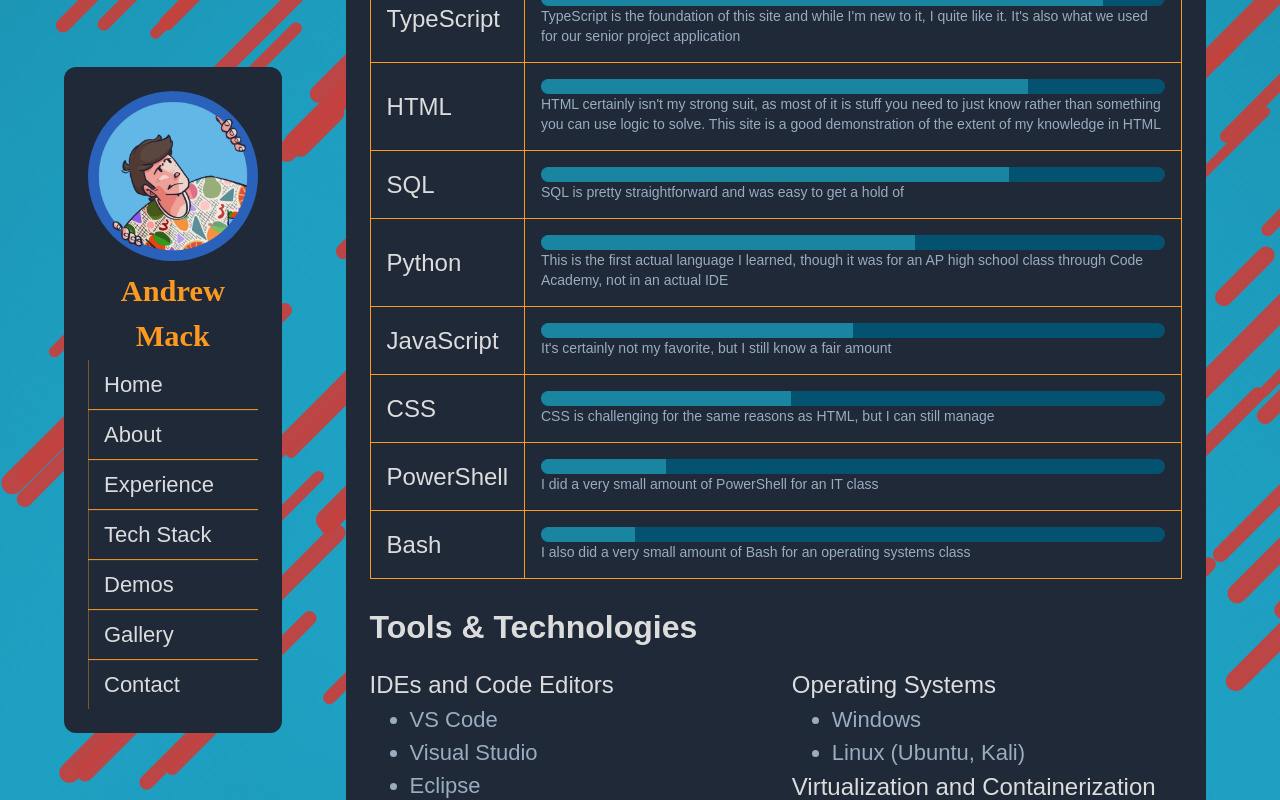
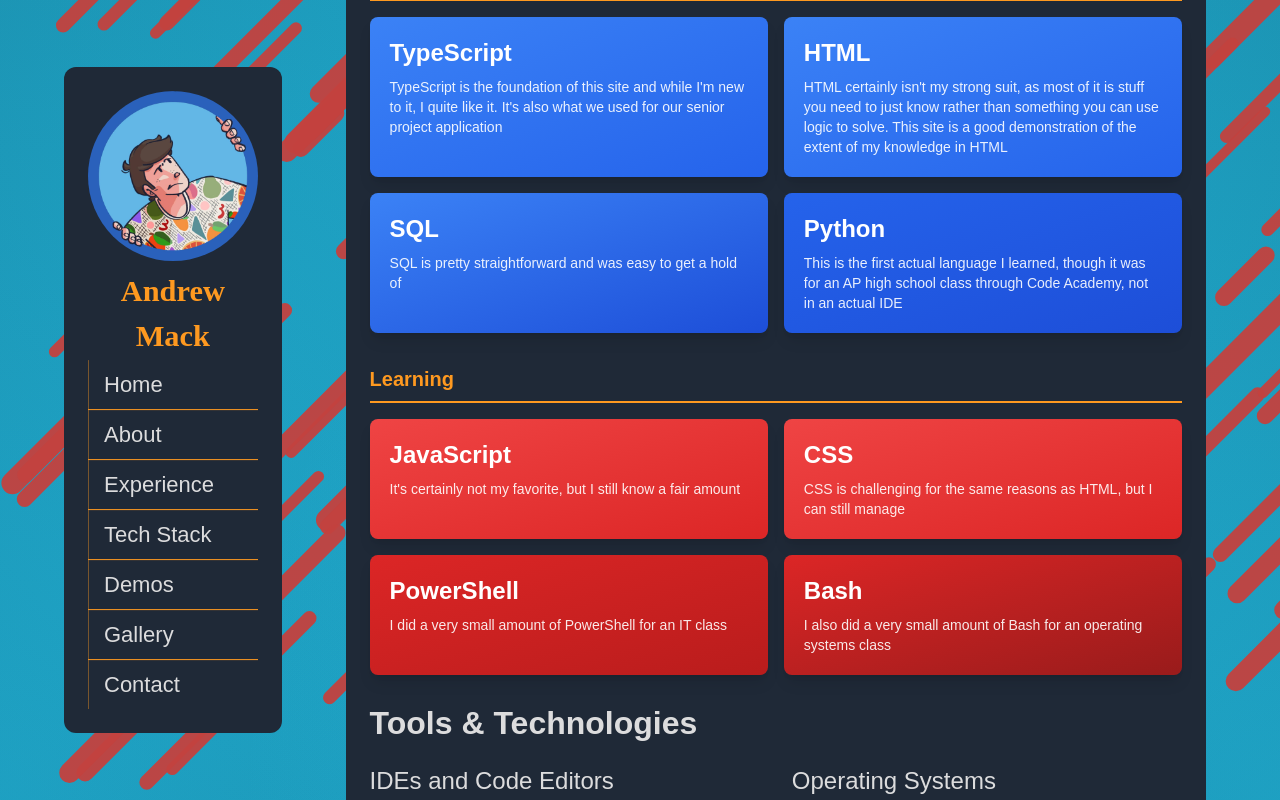
Before and after one commit to A-Mack27/Andrew-Mack-Resume, a React (Vite) app: page / in a window 1280 px wide. Both pictures are taken after a click on the button "learned". Shown: the part 537-1337 px from the top of the page. Built offline with nearby package versions, Linux system fonts and the light colour scheme.

Commit message:
Feedback changes - Removed the progress bars under the tech stack (education) tab - Added three categories, well-versed, proficient, and learning - Added the languages under each of those categories

```diff
--- a/src/pages/Education.tsx
+++ b/src/pages/Education.tsx
@@ -1,4 +1,3 @@
-import ProgressBar from '../components/ProgressBar'
 
 export default function Education() {
   return (
@@ -7,102 +6,65 @@ export default function Education() {
       <hr />
       <br />
       <h2>Programming Languages</h2>
-      <div className="references-table-container mt-2">
-        <table className="references-table">
-          <thead>
-            <th><h3>Language</h3></th>
-            <th><h3>Familiarity</h3></th>
-          </thead>
-          <tbody>
-            <tr>
-              <td><h3>C#</h3></td>
-              <td className="references-table-td">
-                <ProgressBar value={100} />
-                <p className="text-sm">This is definitely my favorite language I've learned so far. Since it was
-                  the most enjoyable for me, it also meant I enjoyed learning more than was just
-                  taught in class
-                </p>
-              </td>
-            </tr>
-            <tr>
-              <td><h3>Java</h3></td>
-              <td>
-                <ProgressBar value={95} />
-                <p className="text-sm">This is my second best language. Like C#, I took three semesters of Java,
-                  though I didn't like Java as much and as such didn't experiment as much
-                </p>
-              </td>
-            </tr>
-            <tr>
-              <td><h3>TypeScript</h3></td>
-              <td>
-                <ProgressBar value={90} />
-                <p className="text-sm">
-                  TypeScript is the foundation of this site and while I'm new to it,
-                  I quite like it. It's also what we used for our senior project application
-                </p>
-              </td>
-            </tr>
-            <tr>
-              <td><h3>HTML</h3></td>
-              <td>
-                <ProgressBar value={78} />
-                <p className="text-sm">
-                  HTML certainly isn't my strong suit, as most of it is stuff you need to just know
-                  rather than something you can use logic to solve. This site is a good demonstration
-                  of the extent of my knowledge in HTML
-                </p>
-              </td>
-            </tr>
-            <tr>
-              <td><h3>SQL</h3></td>
-              <td>
-                <ProgressBar value={75} />
-                <p className="text-sm">SQL is pretty straightforward and was easy to get a hold of
-                </p>
-              </td>
-            </tr>
-            <tr>
-              <td><h3>Python</h3></td>
-              <td>
-                <ProgressBar value={60} />
-                <p className="text-sm">
-                  This is the first actual language I learned, though it was for an AP high
-                  school class through Code Academy, not in an actual IDE
-                </p>
-              </td>
-            </tr>
-            <tr>
-              <td><h3>JavaScript</h3></td>
-              <td>
-                <ProgressBar value={50} />
-                <p className="text-sm">It's certainly not my favorite, but I still know a fair amount</p>
-              </td>
-            </tr>
-            <tr>
-              <td><h3>CSS</h3></td>
-              <td>
-                <ProgressBar value={40} />
-                <p className="text-sm">CSS is challenging for the same reasons as HTML, but I can still manage</p>
-              </td>
-            </tr>
-            <tr>
-              <td><h3>PowerShell</h3></td>
-              <td>
-                <ProgressBar value={20} />
-                <p className="text-sm">I did a very small amount of PowerShell for an IT class</p>
-              </td>
-            </tr>
-            <tr>
-              <td><h3>Bash</h3></td>
-              <td>
-                <ProgressBar value={15} />
-                <p className="text-sm">I also did a very small amount of Bash for an operating systems class</p>
-              </td>
-            </tr>
-          </tbody>
-        </table>
+      <div className="mt-4 space-y-8">
+        <div>
+          <h3 className="text-xl font-bold text-[#FE9920] mb-4 border-b-2 border-[#FE9920] pb-2">Well-versed</h3>
+          <div className="grid grid-cols-1 md:grid-cols-2 gap-4">
+            <div className="bg-gradient-to-br from-[#FE9920] to-[#C3423F] p-5 rounded-lg shadow-lg hover:shadow-xl transition-shadow">
+              <h4 className="font-bold text-2xl text-white mb-2">C#</h4>
+              <p className="text-sm text-white/90">This is definitely my favorite language I've learned so far. Since it was the most enjoyable for me, it also meant I enjoyed learning more than was just taught in class</p>
+            </div>
+            <div className="bg-gradient-to-br from-[#FE9920] to-[#C3423F] p-5 rounded-lg shadow-lg hover:shadow-xl transition-shadow">
+              <h4 className="font-bold text-2xl text-white mb-2">Java</h4>
+              <p className="text-sm text-white/90">This is my second best language. Like C#, I took three semesters of Java, though I didn't like Java as much and as such didn't experiment as much</p>
+            </div>
+          </div>
         </div>
+
+        <div>
+          <h3 className="text-xl font-bold text-[#FE9920] mb-4 border-b-2 border-[#FE9920] pb-2">Proficient</h3>
+          <div className="grid grid-cols-1 md:grid-cols-2 gap-4">
+            <div className="bg-gradient-to-br from-blue-500 to-blue-600 p-5 rounded-lg shadow-lg hover:shadow-xl transition-shadow">
+              <h4 className="font-bold text-2xl text-white mb-2">TypeScript</h4>
+              <p className="text-sm text-white/90">TypeScript is the foundation of this site and while I'm new to it, I quite like it. It's also what we used for our senior project application</p>
+            </div>
+            <div className="bg-gradient-to-br from-blue-500 to-blue-600 p-5 rounded-lg shadow-lg hover:shadow-xl transition-shadow">
+              <h4 className="font-bold text-2xl text-white mb-2">HTML</h4>
+              <p className="text-sm text-white/90">HTML certainly isn't my strong suit, as most of it is stuff you need to just know rather than something you can use logic to solve. This site is a good demonstration of the extent of my knowledge in HTML</p>
+            </div>
+            <div className="bg-gradient-to-br from-blue-500 to-blue-700 p-5 rounded-lg shadow-lg hover:shadow-xl transition-shadow">
+              <h4 className="font-bold text-2xl text-white mb-2">SQL</h4>
+              <p className="text-sm text-white/90">SQL is pretty straightforward and was easy to get a hold of</p>
+            </div>
+            <div className="bg-gradient-to-br from-blue-600 to-blue-700 p-5 rounded-lg shadow-lg hover:shadow-xl transition-shadow">
+              <h4 className="font-bold text-2xl text-white mb-2">Python</h4>
+              <p className="text-sm text-white/90">This is the first actual language I learned, though it was for an AP high school class through Code Academy, not in an actual IDE</p>
+            </div>
+          </div>
+        </div>
+
+        <div>
+          <h3 className="text-xl font-bold text-[#FE9920] mb-4 border-b-2 border-[#FE9920] pb-2">Learning</h3>
+          <div className="grid grid-cols-1 md:grid-cols-2 gap-4">
+            <div className="bg-gradient-to-br from-red-500 to-red-600 p-5 rounded-lg shadow-lg hover:shadow-xl transition-shadow">
+              <h4 className="font-bold text-2xl text-white mb-2">JavaScript</h4>
+              <p className="text-sm text-white/90">It's certainly not my favorite, but I still know a fair amount</p>
+            </div>
+            <div className="bg-gradient-to-br from-red-500 to-red-600 p-5 rounded-lg shadow-lg hover:shadow-xl transition-shadow">
+              <h4 className="font-bold text-2xl text-white mb-2">CSS</h4>
+              <p className="text-sm text-white/90">CSS is challenging for the same reasons as HTML, but I can still manage</p>
+            </div>
+            <div className="bg-gradient-to-br from-red-600 to-red-700 p-5 rounded-lg shadow-lg hover:shadow-xl transition-shadow">
+              <h4 className="font-bold text-2xl text-white mb-2">PowerShell</h4>
+              <p className="text-sm text-white/90">I did a very small amount of PowerShell for an IT class</p>
+            </div>
+            <div className="bg-gradient-to-br from-red-600 to-red-800 p-5 rounded-lg shadow-lg hover:shadow-xl transition-shadow">
+              <h4 className="font-bold text-2xl text-white mb-2">Bash</h4>
+              <p className="text-sm text-white/90">I also did a very small amount of Bash for an operating systems class</p>
+            </div>
+          </div>
+        </div>
+      </div>
 
         <br />
         <h2>Tools & Technologies</h2>
@@ -207,7 +169,7 @@ export default function Education() {
               <li>Atlassian</li>
             </ul>
           </div>
-        </div>
+      </div>
     </>
   );
 }
```
